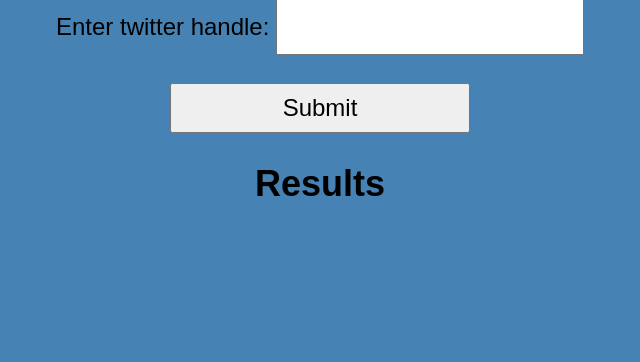
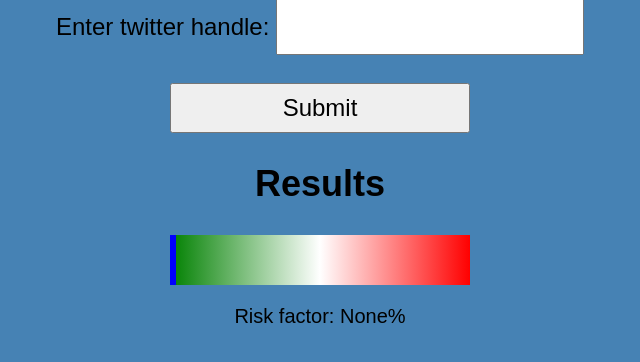
Before and after one commit to ethan-lott/suicidal-intention, a Flask app: page / in a window 1280 px wide. Shown: the part 216-578 px from the top of the page, without its empty margins (320-960 px from the left). Run offline with Flask 2, Linux system fonts and the light colour scheme.

Commit message:
updated style

```diff
--- a/app.py
+++ b/app.py
@@ -1,5 +1,6 @@
 from flask import Flask, request, jsonify, render_template
 import testing_tweets as tt
+import math
 
 app = Flask(__name__)
 
@@ -10,7 +11,7 @@ def process_input(input_text):
     output_text = f'@{input_text}\'s risk factor: {risk_factor}'
 
     # Return the output text as a JSON response
-    return output_text
+    return math.floor(risk_factor * 1000) / 10
 
 @app.route('/', methods=['GET', 'POST'])
 def index():
--- a/templates/index.html
+++ b/templates/index.html
@@ -1,25 +1,44 @@
 <!DOCTYPE html>
 <html>
-    <head>
+  <head>
         <title>Wellness Nudge</title>
         <link href="{{ url_for('static',filename='styles/style.css') }}" rel="stylesheet" type="text/css" href="style.css">
+        <style>
+            #gradient-rect {
+              background: linear-gradient(to left, red, white, green);
+              height: 50px;
+              width: 300px;
+              position: relative;
+              margin: 20px auto;
+            }
+            #score-bar {
+              background-color: blue;
+              position: absolute;
+              top: 0;
+              bottom: 0;
+              left: calc(var(--score) - 1%);
+              width: 2%;
+              transition: width 0.5s;
+            }
+            #score-label {
+              margin-top: 10px;
+              font-size: 20px;
+              text-align: center;
+            }
+        </style>
     </head>
-
     <body>
         <h1>Who would you like to check in on today?<br></h1>
-
         <form method = "POST">
             <label for="user_input">Enter twitter handle:</label>
             <input type="text" id="user_input" name="user_input"><br><br>
             <input type="submit" value="Submit">
         </form>
+        <h2>Results</h2>
 
-        <h2>Results</h2>
-        <div id="output">
-            {% if output %}
-                <p>{{ output }}</p>
-            {% endif %}
+        <div id="gradient-rect">
+            <div id="score-bar" style="--score: {{ output }}%;"></div>
         </div>
+        <div id="score-label">Risk factor: <span id="score-display">{{ output }}%</span></div>
     </body>
-
 </html>
--- a/testing_tweets.py
+++ b/testing_tweets.py
@@ -69,7 +69,7 @@ def calculate_score(tweets, API_URL, headers, NUM_TWEETS):
 
 def main(twit_handle, NUM_TWEETS):
     API_URL = "https://api-inference.huggingface.co/models/distilbert-base-uncased-finetuned-sst-2-english"
-    API_TOKEN = "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"
+    API_TOKEN = "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"
     headers = {"Authorization": f"Bearer {API_TOKEN}"}
     # twit_handle = 'proclubwhitetee'
 
```
